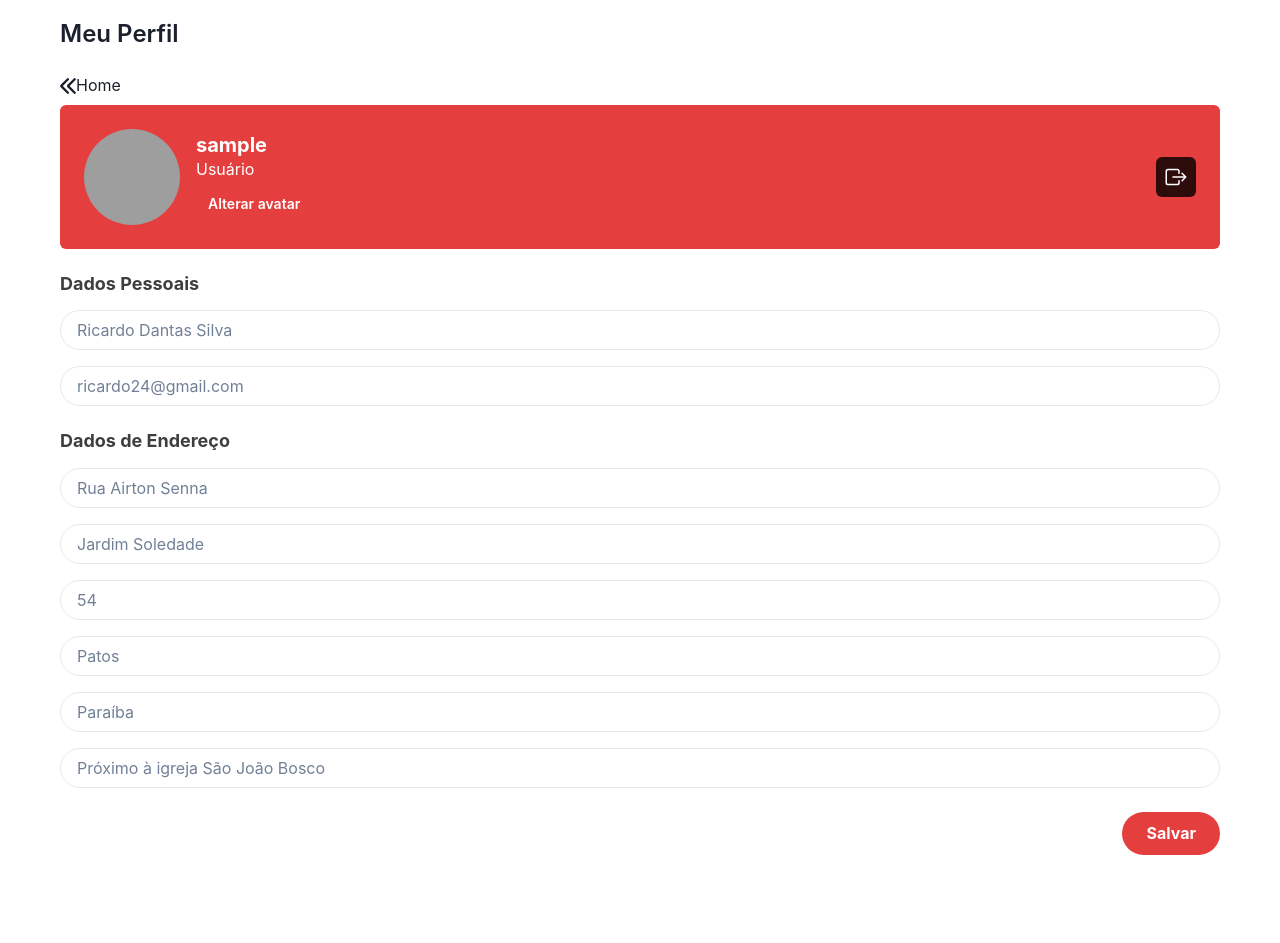
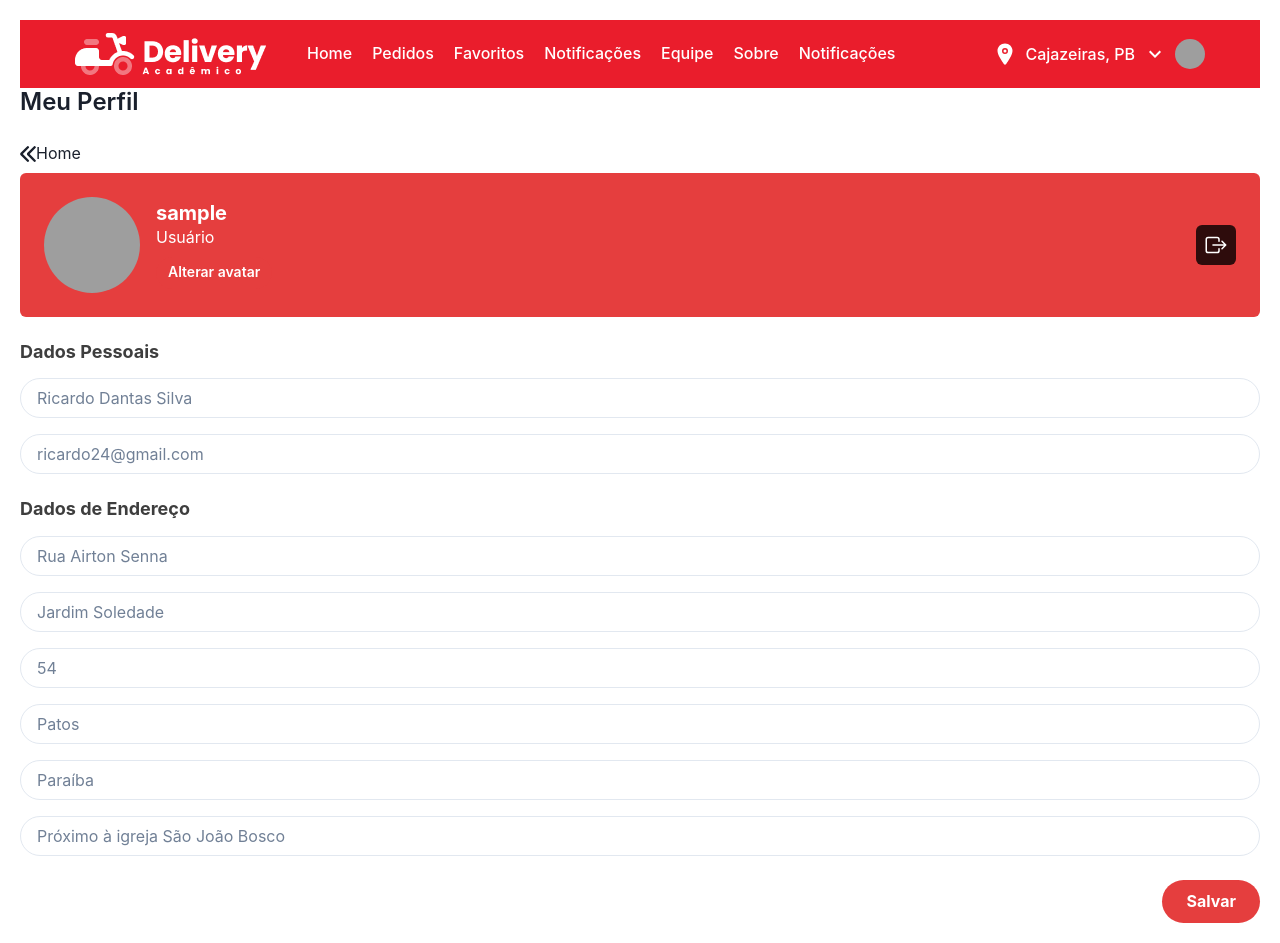
Before and after one commit to moacirdavidag/frontend-pw2, a React (Vite) app: page /perfil in a window 1280 px wide. Before the commit the page ends 875 px from the top, so only its background shows below. Built offline with nearby package versions, Linux system fonts and the light colour scheme; no server answers; sample sign-in values are in the browser's storage.

Commit message:
fix: Header na página no perfil

```diff
--- a/src/pages/Perfil/PerfilScreen.tsx
+++ b/src/pages/Perfil/PerfilScreen.tsx
@@ -11,6 +11,7 @@ import API from "../../services/api";
 import { Link } from "react-router-dom";
 import theme from "../../styles/global";
 import { ArrowLeftIcon } from "@chakra-ui/icons";
+import Header from "../../components/Layout/Header/Header";
 
 
 const Perfil = () => {
@@ -124,7 +125,9 @@ const Perfil = () => {
   console.log(user);
 
   return (
-    <Box p={5} maxW="1200px" mx="auto">
+    <Box p={5} maxW="100vw" mx="auto">
+
+      <Header />
       <Heading as="h1" fontSize="24px" fontWeight="semibold" mb={6} textAlign="left">
         Meu Perfil
       </Heading>
```
